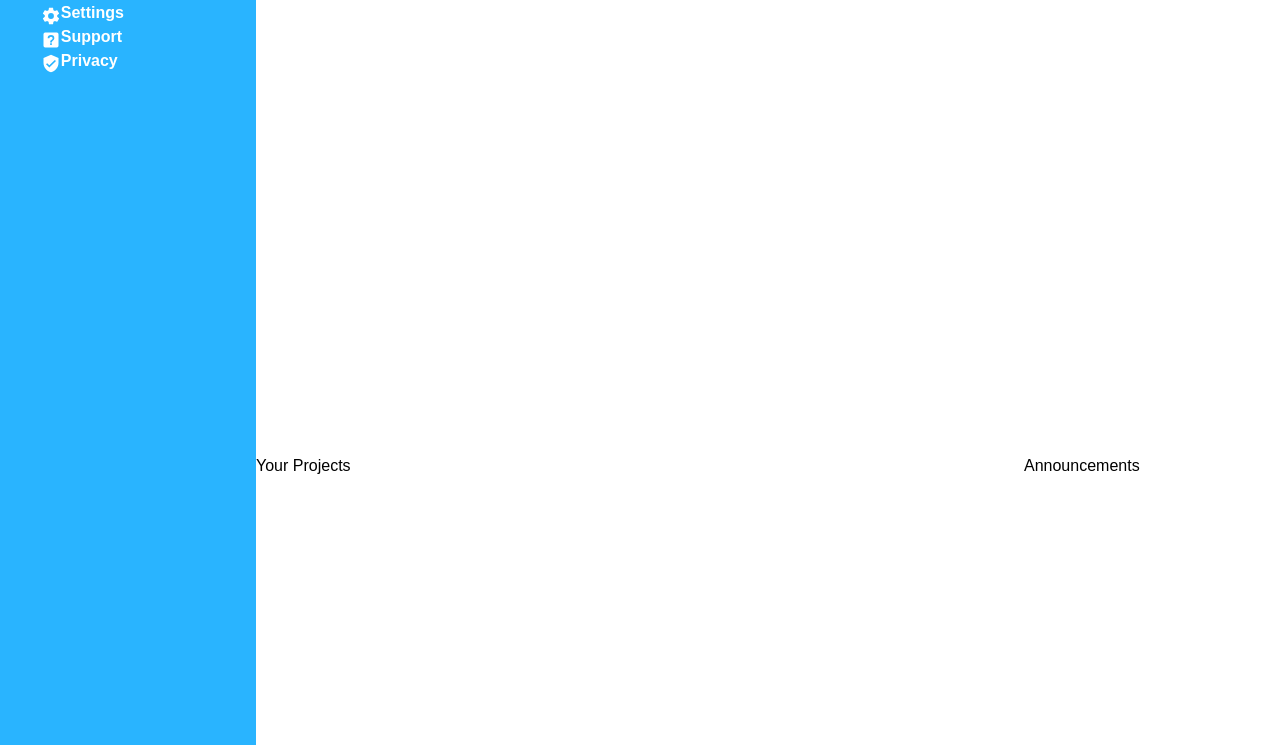
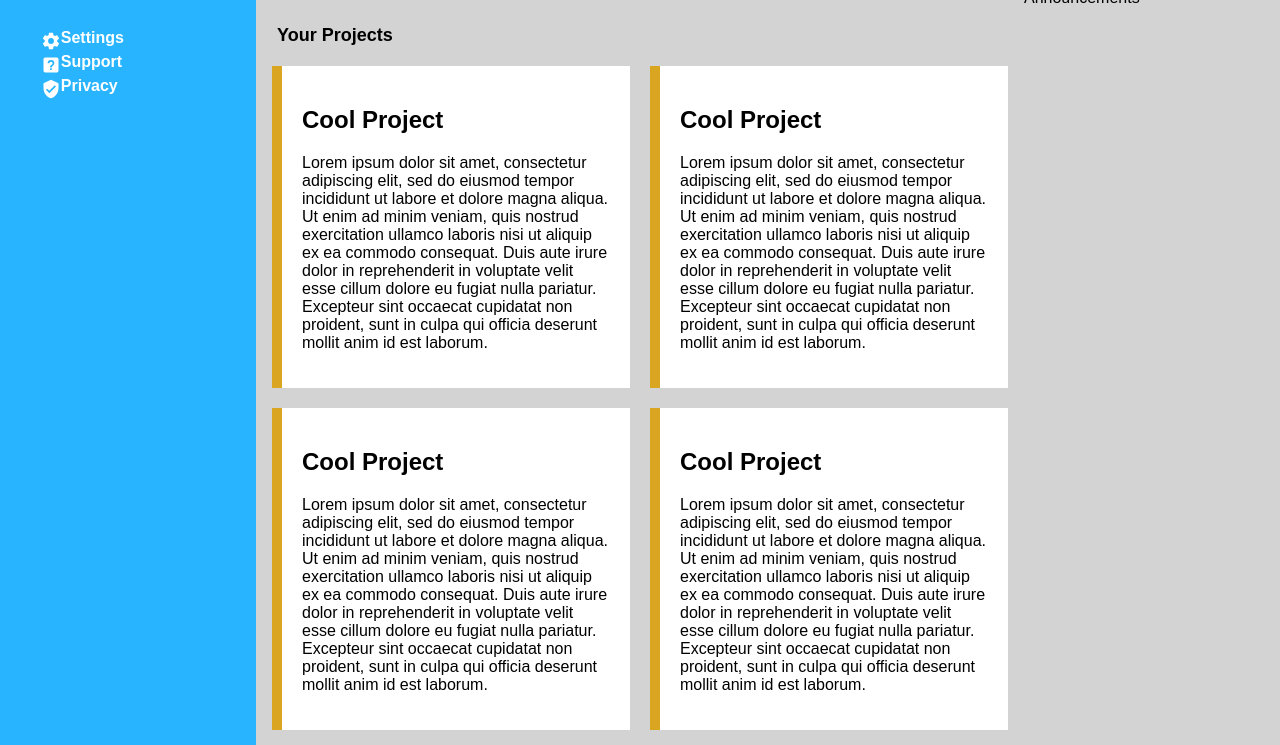
Before and after one commit to SarahEGood/admin-dashboard, a plain HTML site: page index.html in a window 1280 px wide. Shown: the part 290-1035 px from the top of the page. Drawn offline with Linux system fonts and the light colour scheme; a web font is replaced by a local one.

Commit message:
project cards implemented

```diff
--- a/index.html
+++ b/index.html
@@ -134,7 +134,35 @@
         </div>
         <div class="main-contents">
             <div class="your-projects">
-                Your Projects
+                <div class="project-header">
+                    <h2>Your Projects</h2>
+                </div>
+                <div class="project-wrapper">
+                    <div class="project-card">
+                        <h2>Cool Project</h2>
+                        <p>Lorem ipsum dolor sit amet, consectetur adipiscing elit, sed do eiusmod tempor incididunt ut labore et dolore magna aliqua. Ut enim ad minim veniam, quis nostrud exercitation ullamco laboris nisi ut aliquip ex ea commodo consequat. Duis aute irure dolor in reprehenderit in voluptate velit esse cillum dolore eu fugiat nulla pariatur. Excepteur sint occaecat cupidatat non proident, sunt in culpa qui officia deserunt mollit anim id est laborum.</p>
+                    </div>
+                    <div class="project-card">
+                        <h2>Cool Project</h2>
+                        <p>Lorem ipsum dolor sit amet, consectetur adipiscing elit, sed do eiusmod tempor incididunt ut labore et dolore magna aliqua. Ut enim ad minim veniam, quis nostrud exercitation ullamco laboris nisi ut aliquip ex ea commodo consequat. Duis aute irure dolor in reprehenderit in voluptate velit esse cillum dolore eu fugiat nulla pariatur. Excepteur sint occaecat cupidatat non proident, sunt in culpa qui officia deserunt mollit anim id est laborum.</p>
+                    </div>
+                    <div class="project-card">
+                        <h2>Cool Project</h2>
+                        <p>Lorem ipsum dolor sit amet, consectetur adipiscing elit, sed do eiusmod tempor incididunt ut labore et dolore magna aliqua. Ut enim ad minim veniam, quis nostrud exercitation ullamco laboris nisi ut aliquip ex ea commodo consequat. Duis aute irure dolor in reprehenderit in voluptate velit esse cillum dolore eu fugiat nulla pariatur. Excepteur sint occaecat cupidatat non proident, sunt in culpa qui officia deserunt mollit anim id est laborum.</p>
+                    </div>
+                    <div class="project-card">
+                        <h2>Cool Project</h2>
+                        <p>Lorem ipsum dolor sit amet, consectetur adipiscing elit, sed do eiusmod tempor incididunt ut labore et dolore magna aliqua. Ut enim ad minim veniam, quis nostrud exercitation ullamco laboris nisi ut aliquip ex ea commodo consequat. Duis aute irure dolor in reprehenderit in voluptate velit esse cillum dolore eu fugiat nulla pariatur. Excepteur sint occaecat cupidatat non proident, sunt in culpa qui officia deserunt mollit anim id est laborum.</p>
+                    </div>
+                    <div class="project-card">
+                        <h2>Cool Project</h2>
+                        <p>Lorem ipsum dolor sit amet, consectetur adipiscing elit, sed do eiusmod tempor incididunt ut labore et dolore magna aliqua. Ut enim ad minim veniam, quis nostrud exercitation ullamco laboris nisi ut aliquip ex ea commodo consequat. Duis aute irure dolor in reprehenderit in voluptate velit esse cillum dolore eu fugiat nulla pariatur. Excepteur sint occaecat cupidatat non proident, sunt in culpa qui officia deserunt mollit anim id est laborum.</p>
+                    </div>
+                    <div class="project-card">
+                        <h2>Cool Project</h2>
+                        <p>Lorem ipsum dolor sit amet, consectetur adipiscing elit, sed do eiusmod tempor incididunt ut labore et dolore magna aliqua. Ut enim ad minim veniam, quis nostrud exercitation ullamco laboris nisi ut aliquip ex ea commodo consequat. Duis aute irure dolor in reprehenderit in voluptate velit esse cillum dolore eu fugiat nulla pariatur. Excepteur sint occaecat cupidatat non proident, sunt in culpa qui officia deserunt mollit anim id est laborum.</p>
+                    </div>
+                </div>
             </div>
             <div class="announcements">
                 Announcements
--- a/styles.css
+++ b/styles.css
@@ -2,6 +2,7 @@ body {
     margin: 0px;
     padding: 0px;
     font-family: 'NotoSans', Arial, Helvetica, sans-serif;
+    background-color: lightgrey;
 }
 
 @font-face {
@@ -12,7 +13,7 @@ body {
 .container {
     display: grid;
     grid-template-columns: 1fr 4fr;
-    grid-template-rows: 1fr 2fr 5fr 5fr;
+    grid-template-rows: auto auto auto auto;
 }
 
 .sidebar {
@@ -75,9 +76,12 @@ body {
 
 .header {
     display: grid;
-    grid-row: 1/2;
+    grid-row: 1/1;
     grid-column: 2/2;
     grid-template-rows: 1fr 2fr;
+    grid-template-columns: 1fr;
+    background-color: white;
+    filter: drop-shadow(5px 12px 9px #000000);
 }
 
 #dashboard-icon img{
@@ -116,7 +120,7 @@ body {
 }
 
 .search-profile {
-    grid-column-start: 4;
+    grid-column: 4/4;
 }
 
 .welcomebar {
@@ -145,19 +149,39 @@ body {
 }
 
 .main-contents {
-    grid-row: 3/4;
+    grid-row: 2/3;
     grid-column: 2/2;
     display: grid;
     grid-template-columns: 3fr 1fr;
     grid-template-rows: 1fr 1fr;
+    margin-top: 30px;
 }
 
 .your-projects {
     grid-rows: 1/2;
     grid-column: 1/1;
-    display: grid;
+    padding: 16px;
+}
+
+.project-header {
+    padding: 5px;
+}
+
+.project-header h2 {
+    font-size: large;
+    font-style: bold;
+}
+
+.project-wrapper {
+    display:grid;
     grid-template-columns: 1fr 1fr;
-    grid-template-rows: repeat(3, 1fr);
+    gap: 20px;
+}
+
+.project-card {
+    background-color: white;
+    padding: 20px;
+    border-left: 10px solid goldenrod;
 }
 
 .announcements {
```
